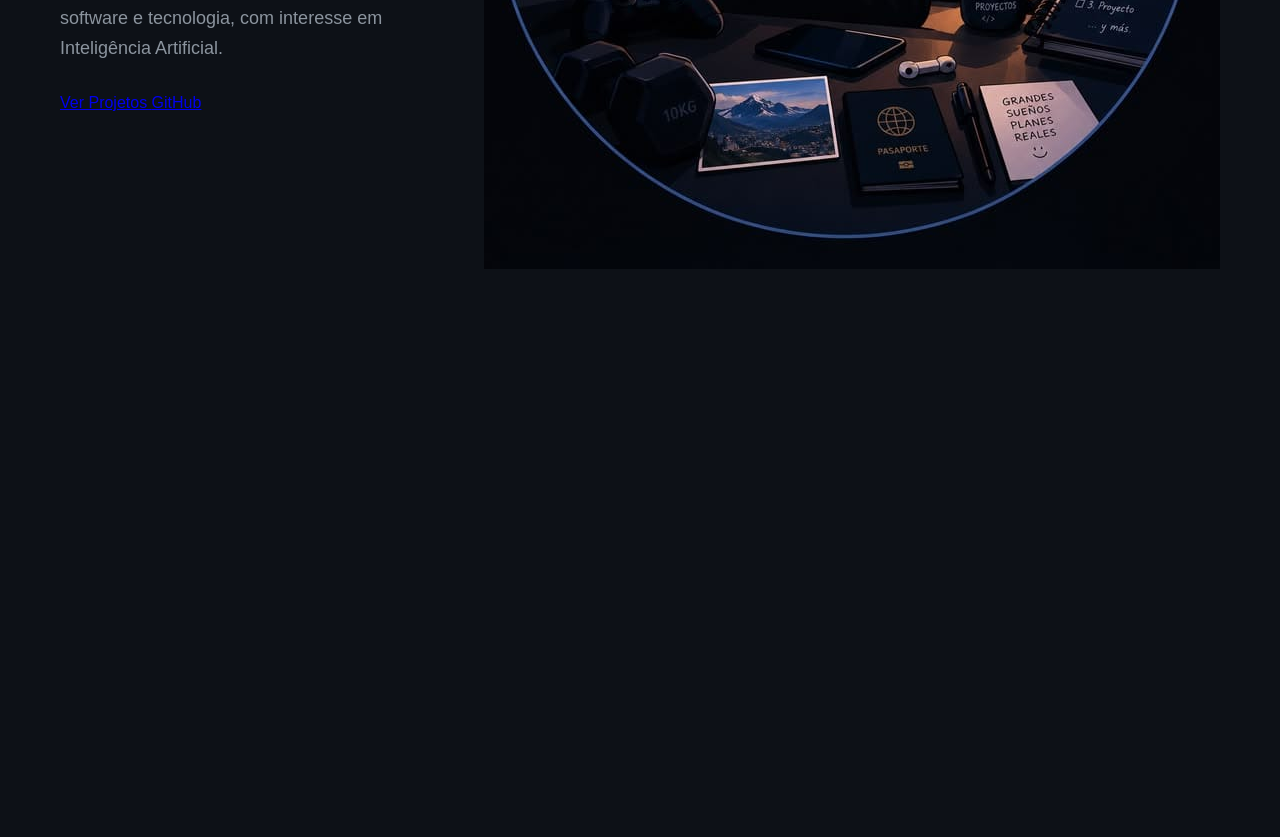
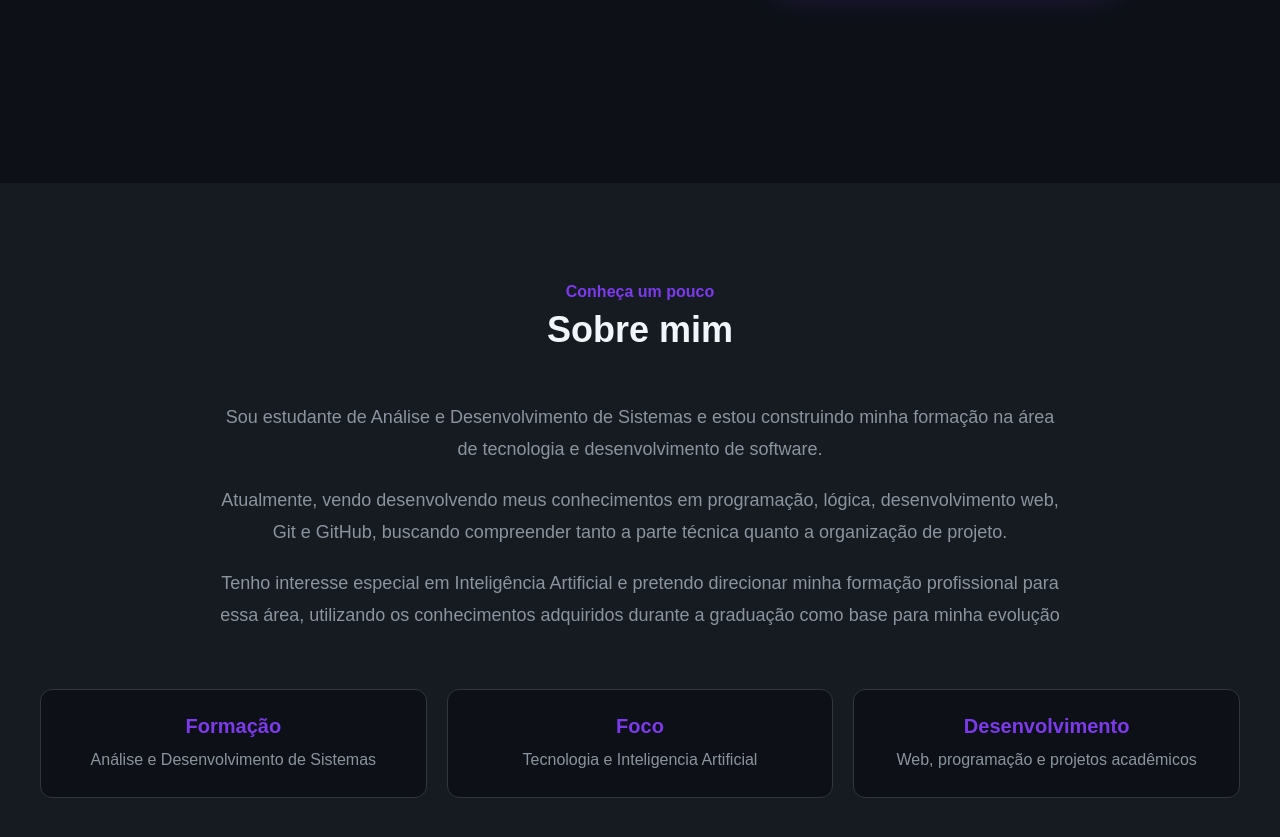
Before and after one commit to ErenDEV-ctrl/portfolio, a plain HTML site: page index.html in a window 1280 px wide. Shown: the part 613-1450 px from the top of the page. Before the commit the page ends 946 px from the top, so only its background shows below. Drawn offline with Linux system fonts and the light colour scheme.

Commit message:
Salva progresso do portfolio

```diff
--- a/css/style.css
+++ b/css/style.css
@@ -13,6 +13,9 @@ body { font-family: Arial, Helvetica, sans-serif;
 
 header { width: 100%;
          background-color: #161b22;
+         position: sticky;
+         top: 0;
+         z-index: 1000;
 }
 
 .container-header {
@@ -32,7 +35,7 @@ header { width: 100%;
 }
 
 .logo span {
-    color: #58a6ff;
+    color: #7c3aed;
 }
 
 .menu {
@@ -49,7 +52,7 @@ header { width: 100%;
 }
 
 .menu a:hover {
-    color: #58a6ff;
+    color: #7c3aed;
 }
 
 .menu a::after {
@@ -59,7 +62,7 @@ header { width: 100%;
     height: 2px;
     left: 0;
     bottom: -5px;
-    background-color: #58a6ff;
+    background-color: #7c3aed;
     transition: width 0.3s ease;
 }
 
@@ -92,7 +95,7 @@ header { width: 100%;
 }
 
 .saudacao {
-    color: #58a6ff;
+    color: #7c3aed;
     font-size: 18px;
     font-weight: 600;
     margin-bottom: 10px;
@@ -119,3 +122,139 @@ header { width: 100%;
     max-width: 600px;
     margin-bottom: 30px;
 }
+
+.botoes-inicio {
+    display: flex;
+    gap: 15px;
+}
+
+.botao {
+    display: inline-block;
+    padding: 12px 24px;
+    border-radius: 8px;
+    text-decoration: none;
+    font-weight: 600;
+    transition: all 0.3s ease;
+}
+
+.botao-principal {
+    background-color: #7c3aed;
+    color: #0d1117;
+}
+
+.botao-principal:hover {
+    background-color: #8b5cf6;
+    transform: translateY(-2px);
+}
+
+.botao-secundario {
+    color: #f0f6fc;
+    border: 1px solid #30363d;
+    background-color: transparent;
+}
+
+.botao-secundario:hover {
+    background-color: #7c3aed;
+    color: #7c3aed;
+    transform: translateY(-2px);
+}
+
+.imagem-inicio {
+    flex: 1;
+    display: flex;
+    justify-content: center;
+    align-items: center;
+}
+
+.imagem-inicio img {
+    width: 350px;
+    height: 350px;
+    object-fit: cover;
+    border-radius: 20px;
+    border: 3px solid #7c3aed;
+    box-shadow: 0 0 30px rgba(124, 58, 237, 0.25);
+    transition: transform 0.3s ease, box-shadow 0.3s ease;
+}
+
+.imagem-inicio img:hover {
+    transform: translateY(-5px);
+    box-shadow: 0 0 40px rgba(124, 58, 237, 0.4);
+}
+
+#sobre {
+    padding: 100px 20px;
+    background-color: #161b22;
+}
+
+.container-sobre {
+    max-width: 1200px;
+    margin: 0 auto;
+}
+
+.titulo-secao {
+    text-align: center;
+    margin-bottom: 50px;
+}
+
+.titulo-secao p {
+    color: #7c3aed;
+    font-size: 16px;
+    font-weight: 600;
+    margin-bottom: 8px;
+}
+
+.titulo-secao h2 {
+    color: #f0f6fc;
+    font-size: 36px;
+}
+
+.conteudo-sobre {
+    display: flex;
+    flex-direction: column;
+    gap: 40px;
+}
+
+.texto-sobre {
+    max-width: 850px;
+    margin: 0 auto;
+    text-align: center;
+}
+
+.texto-sobre p {
+    color: #8b949e;
+    font-size: 18px;
+    line-height: 1.8;
+    margin-bottom: 18px;
+}
+
+.informacoes-sobre {
+    display: grid;
+    grid-template-columns: repeat(3, 1fr);
+    gap: 20px;
+}
+
+.info-sobre {
+    background-color: #0d1117;
+    border: 1px solid #30363d;
+    border-radius: 12px;
+    padding: 25px;
+    text-align: center;
+    transition: transform 0.3s ease, border-color 0.3s ease;
+}
+
+.info-sobre:hover {
+    transform: translateY(-5px);
+    border-color: #7c3aed;
+}
+
+.info-sobre h3 {
+    color: #7c3aed;
+    font-size: 20px;
+    margin-bottom: 10px;
+}
+
+.info-sobre p {
+    color: #8b949e;
+    font-size: 16px;
+    line-height: 1.5;
+}
--- a/index.html
+++ b/index.html
@@ -12,27 +12,27 @@
 <body>
 
     <header>
-
         <div class="container-header">
 
             <a href="#inicio" class="logo">
                 Gabriel<span>.</span>
             </a>
 
-        </div>
-
             <nav class="menu">
 
-            <a href="#incio">Início</a>
+                <a href="#inicio">Início</a>
 
-            <a href="#sobre">Sobre mim</a>
+                <a href="#sobre">Sobre</a>
 
                 <a href="#tecnologias">Tecnologias</a>
 
                 <a href="#projetos">Projetos</a>
 
                 <a href="#contato">Contato</a>
+
             </nav>
+
+        </div>
 
     </header>
 
@@ -81,6 +81,62 @@
 
         <section id="sobre">
 
+            <div class="container-sobre">
+
+                <div class="titulo-secao">
+                    <p>Conheça um pouco</p>
+                    <h2>Sobre mim</h2>
+
+                </div>
+
+                <div class="conteudo-sobre">
+
+                    <div class="texto-sobre">
+                        <p>Sou estudante de Análise e Desenvolvimento de Sistemas
+                           e estou construindo minha formação na área de tecnologia
+                           e desenvolvimento de software.
+                        </p>
+
+                        <p>Atualmente, vendo desenvolvendo meus conhecimentos em
+                            programação, lógica, desenvolvimento web, Git e GitHub,
+                            buscando compreender tanto a parte técnica quanto a
+                            organização de projeto.
+                        </p>
+
+                        <p>Tenho interesse especial em Inteligência Artificial e
+                            pretendo direcionar minha formação profissional para essa
+                            área, utilizando os conhecimentos adquiridos durante a
+                            graduação como base para minha evolução
+                        </p>
+
+                    </div>
+
+                    <div class="informacoes-sobre">
+
+                        <div class="info-sobre">
+                            <h3>Formação</h3>
+                            <p>Análise e Desenvolvimento de Sistemas</p>
+
+                        </div>
+
+                        <div class="info-sobre">
+                            <h3>Foco</h3>
+                            <p>Tecnologia e Inteligencia Artificial</p>
+
+                        </div>
+
+                        <div class="info-sobre">
+                            <h3>Desenvolvimento</h3>
+                            <p>Web, programação e projetos acadêmicos</p>
+
+                        </div>
+
+                    </div>
+
+                </div>
+
+            </div>
+
         </section>
 
         <section id="tecnologias">
```
Lines whose indentation alone changed are shown as unchanged.
